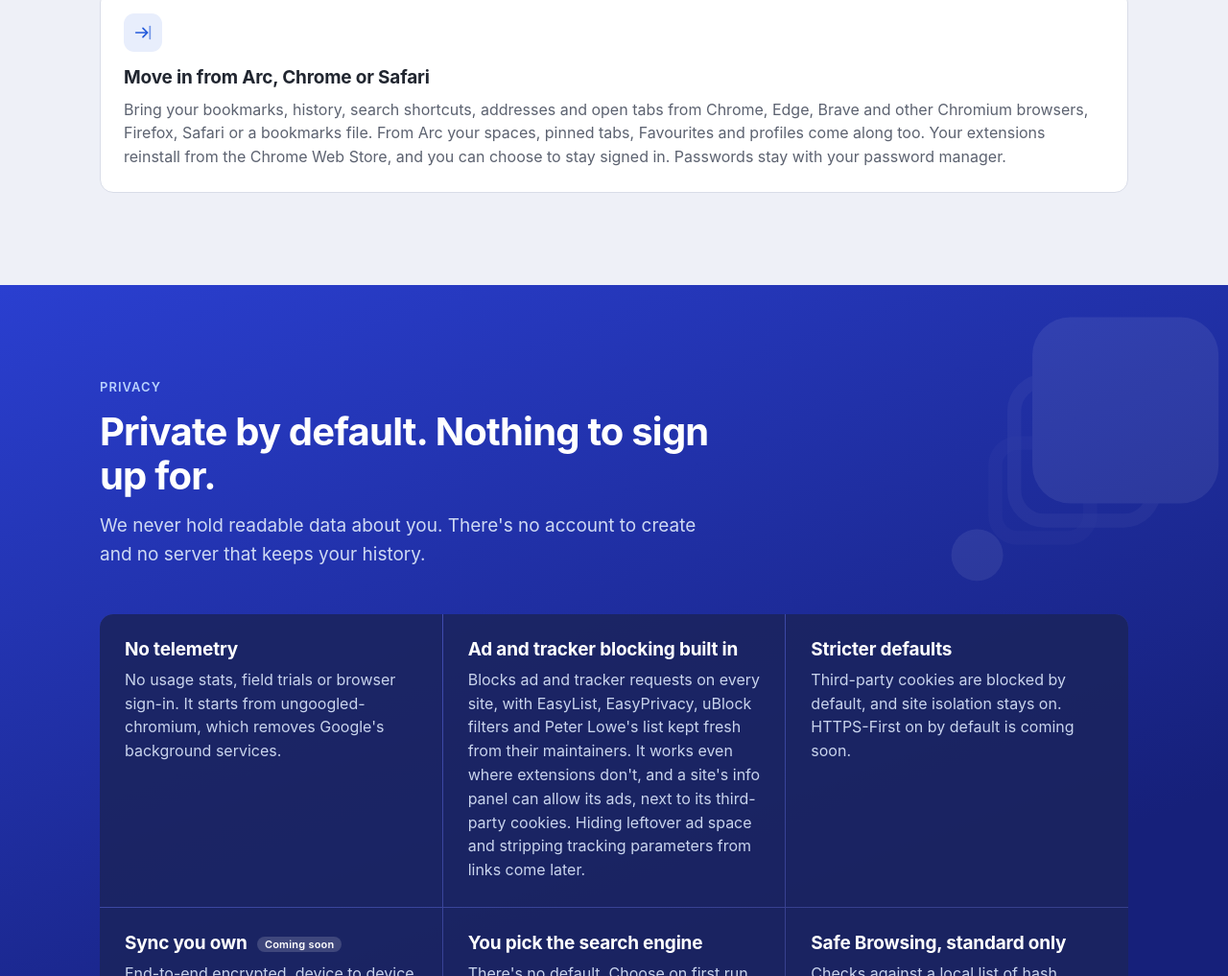
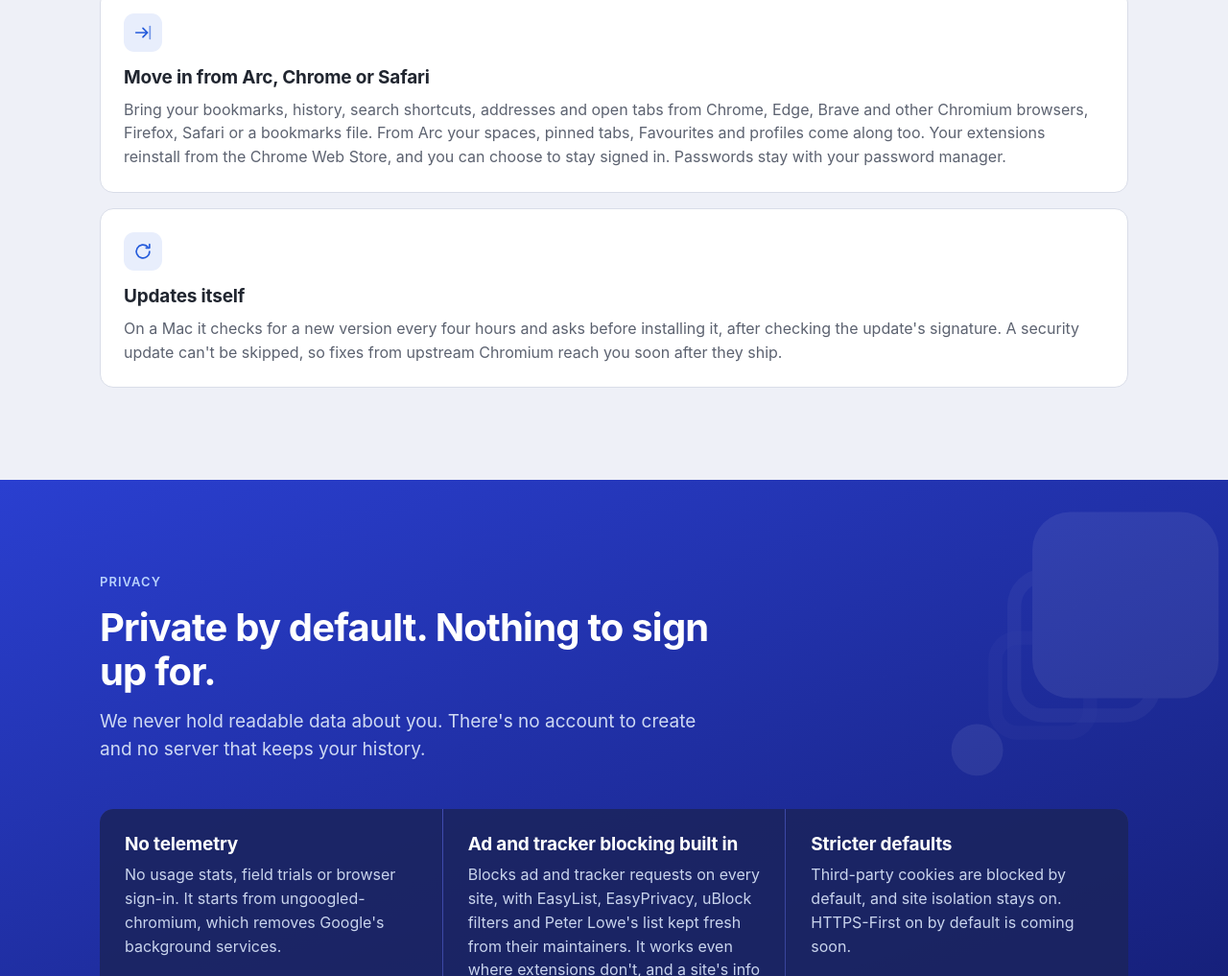
Before and after one commit to little-browser/little-browser, a plain HTML site: page site/index.html in a window 1280 px wide. Shown: the part 2329-3346 px from the top of the page at 96% size. Drawn offline with Linux system fonts and the light colour scheme; no server answers.

Commit message:
site: automatic updates in the feature list
An "Updates itself" card says that on a Mac the browser checks for a new version every four
hours, asks before installing it and checks its signature, and that a security update can't
be skipped. The downloads page no longer says there are no automatic updates; it says the
browser checks for new builds itself and asks before updating.

Co-Authored-By: Claude Opus 5.5 <noreply@anthropic.com>
Signed-off-by: Eugen Kozynin <ekozynin@gmail.com>

```diff
--- a/site/index.html
+++ b/site/index.html
@@ -197,6 +197,11 @@
           <h3>Move in from Arc, Chrome or Safari</h3>
           <p>Bring your bookmarks, history, search shortcuts, addresses and open tabs from Chrome, Edge, Brave and other Chromium browsers, Firefox, Safari or a bookmarks file. From Arc your spaces, pinned tabs, Favourites and profiles come along too. Your extensions reinstall from the Chrome Web Store, and you can choose to stay signed in. Passwords stay with your password manager.</p>
         </article>
+        <article class="card wide">
+          <div class="glyph"><svg viewBox="0 0 24 24" fill="none" stroke="currentColor" stroke-width="1.8" stroke-linecap="round" stroke-linejoin="round"><path d="M19.5 12a7.5 7.5 0 1 1-2.2-5.3"/><path d="M19.5 4v4h-4"/></svg></div>
+          <h3>Updates itself</h3>
+          <p>On a Mac it checks for a new version every four hours and asks before installing it, after checking the update's signature. A security update can't be skipped, so fixes from upstream Chromium reach you soon after they ship.</p>
+        </article>
       </div>
     </div>
   </section>
```
Also changed, not shown: site/downloads/index.html (+2 -2 lines).
